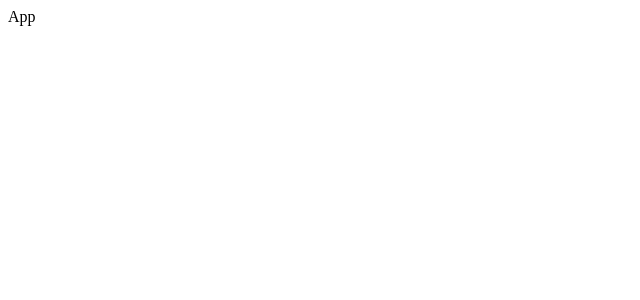
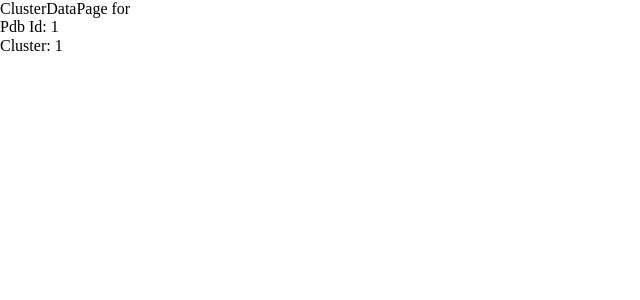
Before and after one commit to ChowdhuryRatul/RC-hydrolase, a React (Vite) app: page /1/1 in a window 1280 px wide. Shown: the top 300 px of the page, without its empty margins (0-640 px from the left). Built offline with nearby package versions, Linux system fonts and the light colour scheme.

Commit message:
Setup router

```diff
--- a/package.json
+++ b/package.json
@@ -11,6 +11,7 @@
   },
   "dependencies": {
     "antd": "^5.21.4",
+    "normalize.css": "^8.0.1",
     "react": "^18.3.1",
     "react-dom": "^18.3.1",
     "react-router-dom": "^6.27.0"
--- a/src/app/App.jsx
+++ b/src/app/App.jsx
@@ -1,9 +1,15 @@
-import React from 'react'
+import React from "react";
+import AppProvider from "./AppProvider";
+import AppRouter from "./AppRouter";
+import ScrollToTop from "../components/navigation/ScrollToTop";
 
 const App = () => {
   return (
-    <div>App</div>
-  )
-}
+    <AppProvider>
+      <ScrollToTop />
+      <AppRouter />
+    </AppProvider>
+  );
+};
 
-export default App
+export default App;
--- a/src/app/AppProvider.jsx
+++ b/src/app/AppProvider.jsx
@@ -1,9 +1,24 @@
-import React from 'react'
+import React, { createContext, useContext, useState } from "react";
 
-const AppProvider = () => {
+const globalAppContext = createContext(null);
+
+const AppProvider = ({ children }) => {
+
+  const value = {};
   return (
-    <div>AppProvider</div>
-  )
-}
+    <globalAppContext.Provider value={value}>
+      {children}
+    </globalAppContext.Provider>
+  );
+};
 
-export default AppProvider
+// Custom hook to use the context
+export const useGlobalAppContext = () => {
+  const context = useContext(globalAppContext);
+  if (!context) {
+    console.error("useGlobalAppContext must be used within a AppProvider");
+  }
+  return context;
+};
+
+export default AppProvider;
--- a/src/app/AppRouter.jsx
+++ b/src/app/AppRouter.jsx
@@ -1,9 +1,32 @@
-import React from 'react'
+import React from "react";
+import { Route, Routes } from "react-router-dom";
+
+// import 3 pages
+import DatabasePage from "./pages/DatabasePage";
+import ProteinIdPage from "./pages/ProteinIdPage";
+import ClusterDataPage from "./pages/ClusterDataPage"
+
+// we also want to create a basic not found page for
+// and redirect it so unknown url.
+// or pdbid that does not exist.
+import NotFoundPage from "./pages/NotFoundPage";
 
 const AppRouter = () => {
   return (
-    <div>AppRouter</div>
-  )
-}
+    <Routes>
+      {/* initial landing page, which is the database page */}
+      <Route path="/" element={<DatabasePage />} />
 
-export default AppRouter
+      {/* The Protein ID and it's cluster page */}
+      <Route path="/:pdbId">
+        <Route index element={<ProteinIdPage />} />
+        <Route path=":clusterId" element={<ClusterDataPage />} />
+      </Route>
+
+      {/* Not Found Page*/}
+      <Route path="*" element={<NotFoundPage />} />
+    </Routes>
+  );
+};
+
+export default AppRouter;
--- a/src/app/pages/ClusterDataPage.jsx
+++ b/src/app/pages/ClusterDataPage.jsx
@@ -1,9 +1,16 @@
-import React from 'react'
+import React from "react";
+import { useParams } from "react-router-dom";
 
 const ClusterDataPage = () => {
+  const { pdbId, clusterId } = useParams();
+
   return (
-    <div>ClusterDataPage</div>
-  )
-}
+    <div>
+      ClusterDataPage for
+      <div>Pdb Id: {pdbId}</div>
+      <div>Cluster: {clusterId}</div>
+    </div>
+  );
+};
 
-export default ClusterDataPage
+export default ClusterDataPage;
--- a/src/app/pages/DatabasePage.jsx
+++ b/src/app/pages/DatabasePage.jsx
@@ -1,4 +1,5 @@
 import React from 'react'
+import { useGlobalAppContext } from '../AppProvider'
 
 const DatabasePage = () => {
   return (
--- /dev/null
+++ b/src/app/pages/NotFoundPage.jsx
@@ -0,0 +1,9 @@
+import React from 'react'
+
+const NotFoundPage = () => {
+  return (
+    <div>NotFoundPage</div>
+  )
+}
+
+export default NotFoundPage
--- a/src/app/pages/ProteinIdPage.jsx
+++ b/src/app/pages/ProteinIdPage.jsx
@@ -1,8 +1,13 @@
 import React from 'react'
+import { useParams } from "react-router-dom";
 
 const ProteinIdPage = () => {
+  const {pdbId} = useParams()
+
   return (
-    <div>ProteinIdPage</div>
+    <div>ProteinIdPage for
+      <div>Pdb Id: {pdbId}</div>
+    </div>
   )
 }
 
--- /dev/null
+++ b/src/components/navigation/ScrollToTop.jsx
@@ -0,0 +1,14 @@
+import { useEffect } from "react";
+import { useLocation } from "react-router-dom";
+
+const ScrollToTop = () => {
+    const { pathname } = useLocation();
+    useEffect(() => {
+      window.scrollTo(0, 0);
+    }, [pathname]);
+  return (
+    null
+  )
+}
+
+export default ScrollToTop
--- a/src/main.jsx
+++ b/src/main.jsx
@@ -1,9 +1,21 @@
 import React from "react";
+import ReactDOM from "react-dom/client";
+
+// import main App jsx
 import App from "./app/App";
-import ReactDOM from "react-dom/client";
+
+// Set up Routing for React SPA Application
+import { BrowserRouter } from "react-router-dom";
+
+// we always do npm install --save normalize.css
+// this is to reset the CSS,
+// we need this because all browser have different default css.
+import "normalize.css";
 
 ReactDOM.createRoot(document.getElementById("root")).render(
   <React.StrictMode>
-    <App />
+    <BrowserRouter>
+      <App />
+    </BrowserRouter>
   </React.StrictMode>
 );
```
Also changed, not shown: 1 other file (tests, documents, lock files or other folders).
